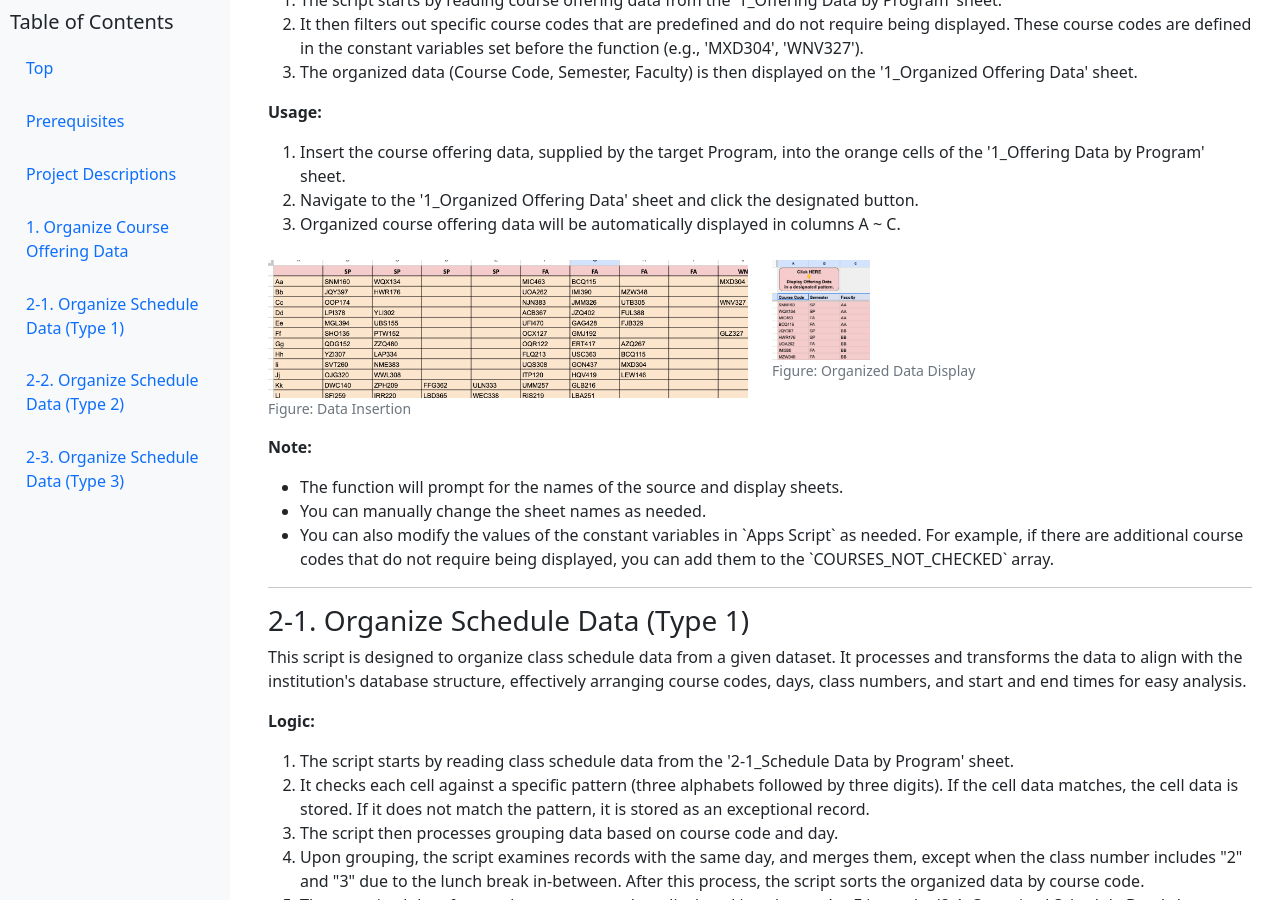
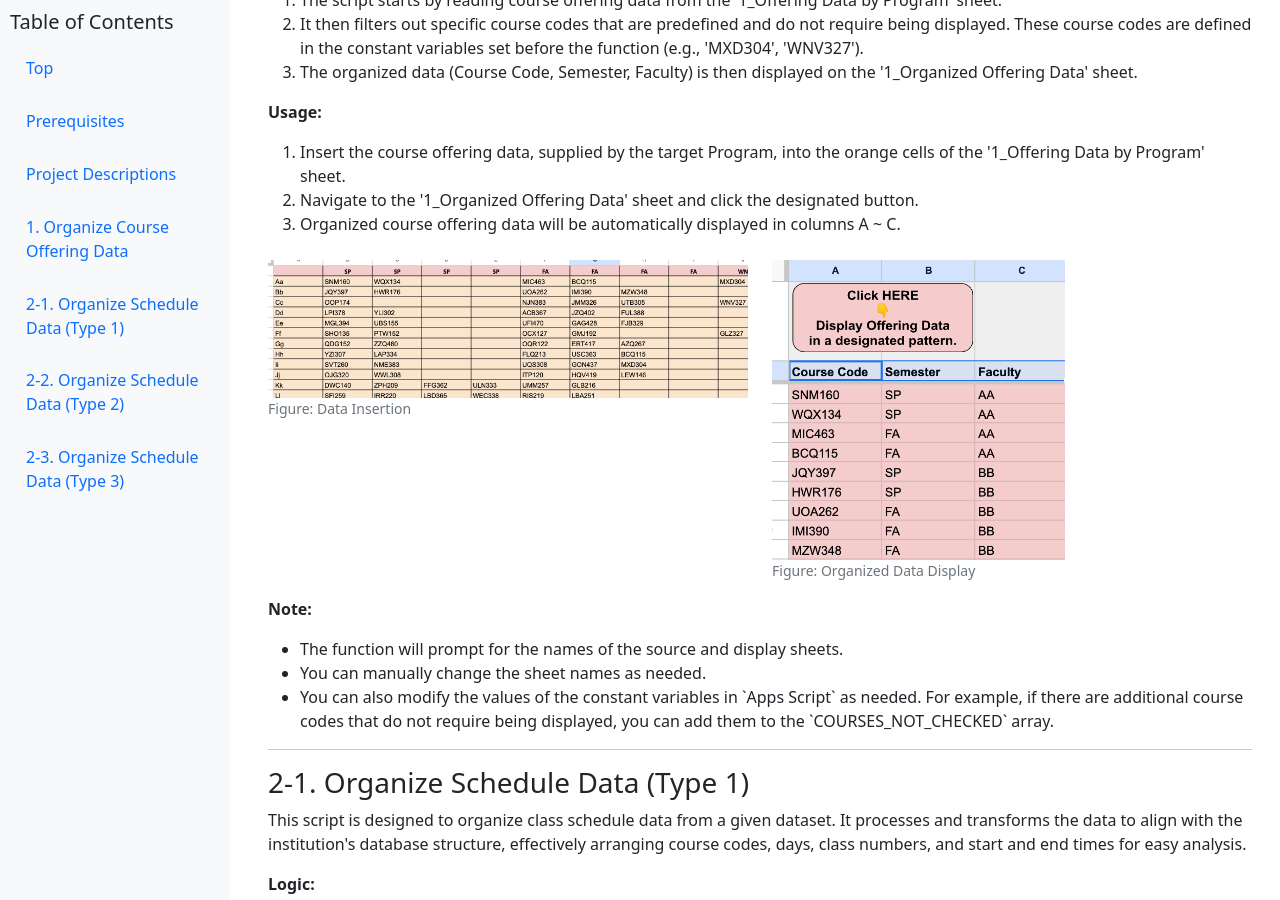
Before and after one commit to tsato21/organize-course-data, a Jekyll site: the page built from docs/index.html, in a window 1280 px wide and 900 px high, scrolled down 795 px. Built offline with Jekyll 4.4.1, drawn with Linux system fonts in a browser that asks for light colours.

Commit message:
Update index.html

```diff
--- a/docs/index.html
+++ b/docs/index.html
@@ -54,7 +54,7 @@ layout: default
             </div>
             <div class="col-md-6">
               <figure>
-                <img src="assets/images/1_Organized Offering Data.png" alt="Organized Data Display" class="image-caption" width="auto" height="100">
+                <img src="assets/images/1_Organized Offering Data.png" alt="Organized Data Display" class="img-fluid image-caption" style="height: 300px;">
                 <figcaption class="figure-caption">Figure: Organized Data Display</figcaption>
               </figure>
             </div>
@@ -153,7 +153,7 @@ layout: default
             </div>
             <div class="col-md-6">
               <figure>
-                <img src="assets/images/2-2_Organized Schedule Data.png" alt="Organized Data Display" class="image-caption" width="auto" height="100">
+                <img src="assets/images/2-2_Organized Schedule Data.png" alt="Organized Data Display" class="img-fluid image-caption" style="height: 300px;">
                 <figcaption class="figure-caption">Figure: Organized Data Display</figcaption>
               </figure>
             </div>
```
